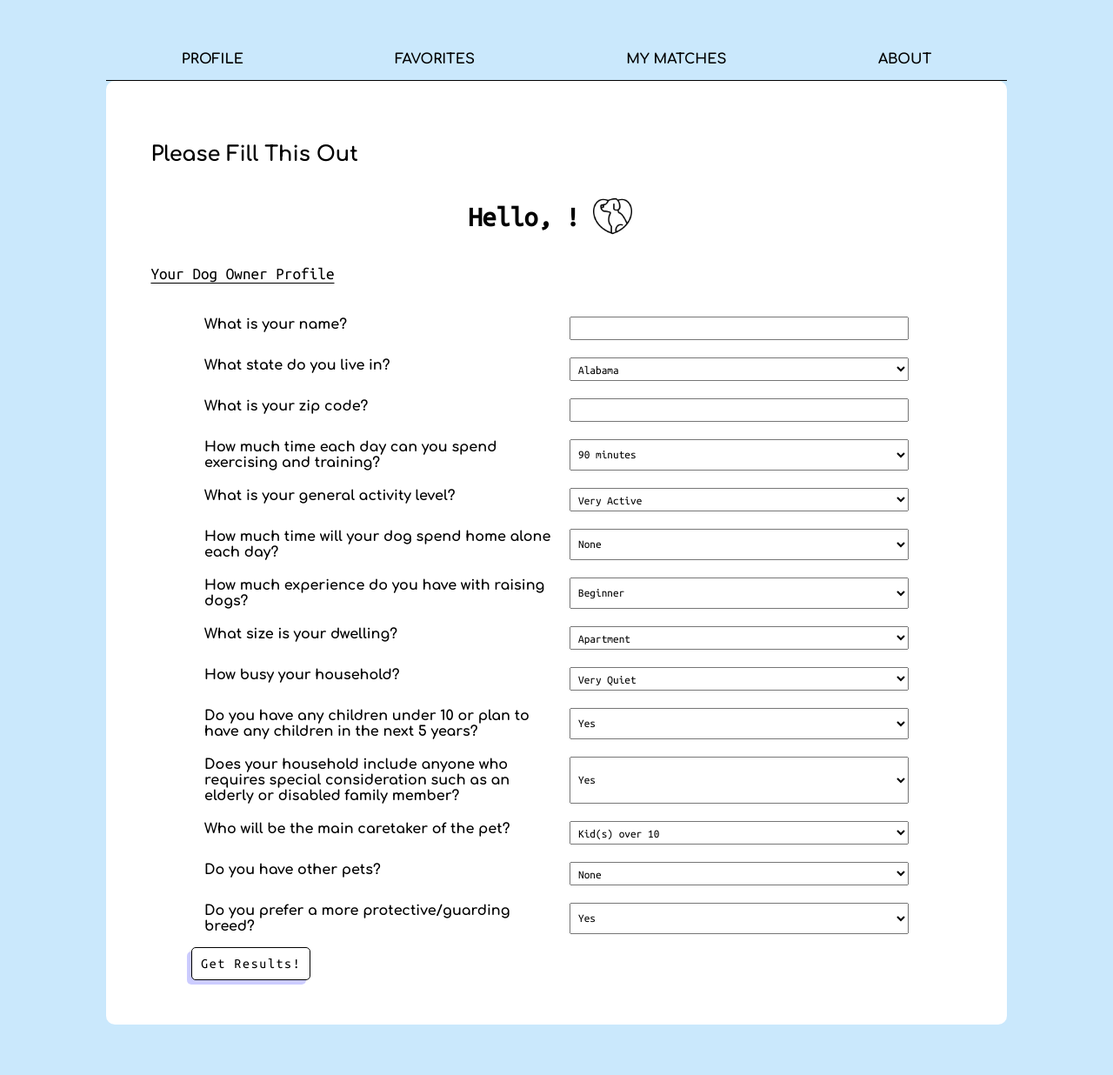
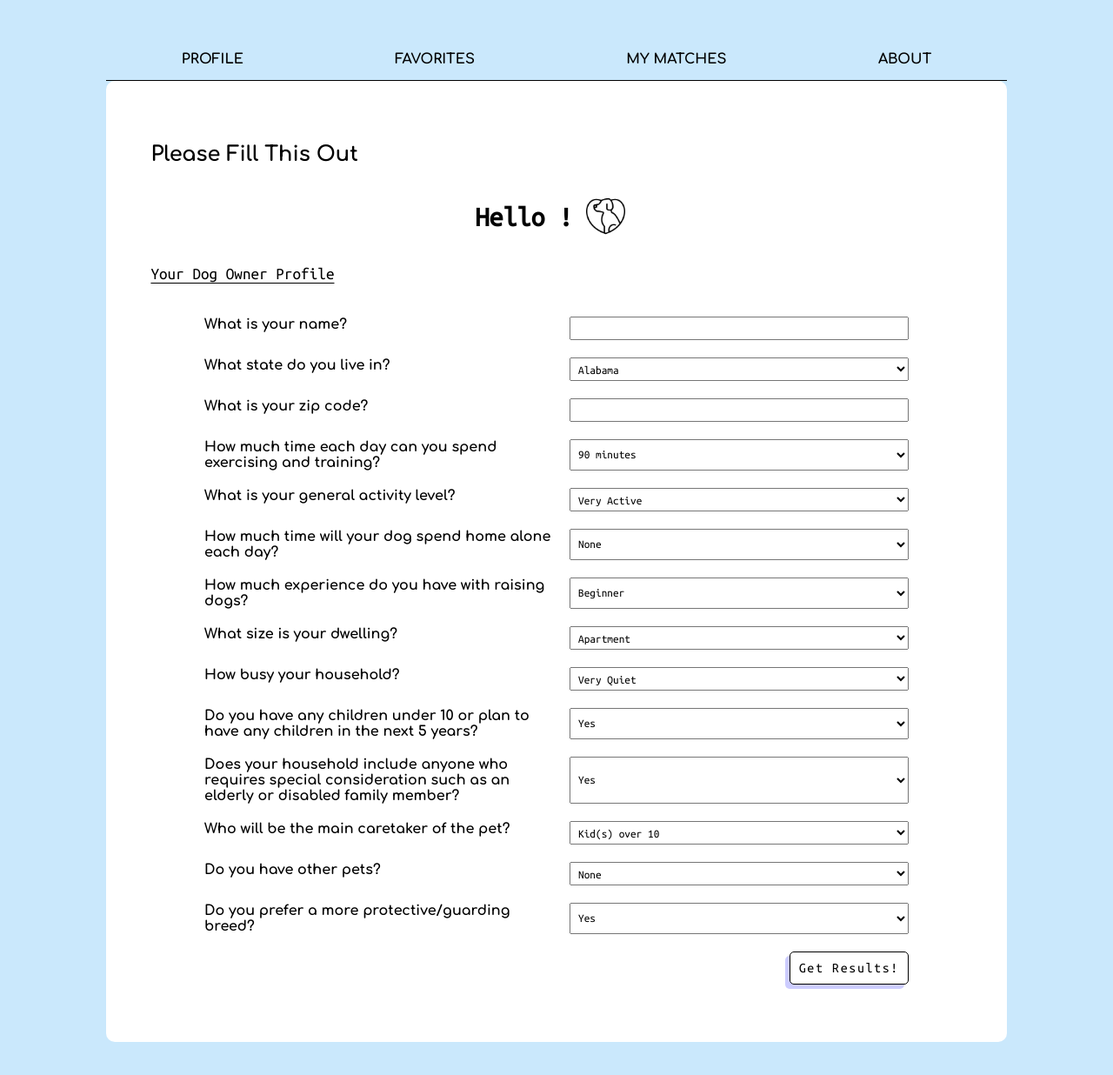
Before and after one commit to Dog-Match/dog-match-fe, a React (Create React App) app: page /noprofile in a window 1280 px wide. Shown: the top 1236 px of the page at 87% size. Built offline with nearby package versions, Linux system fonts and the light colour scheme; no server answers; the HTML template or start-up script is replaced by a standard one.

Commit message:
about styling, get results button, social media buttons, adjust loading bubble

```diff
--- a/src/ProfilePage.js
+++ b/src/ProfilePage.js
@@ -47,7 +47,7 @@ export default class ProfilePage extends Component {
           <></>
         }
         <header className="profile-header">
-          <h1>Hello, {this.state.user_name}!</h1>
+          <h1>Hello {this.state.user_name}!</h1>
           <img className="user-icon" src={icon} alt="user icon" />
         </header>
 
@@ -291,7 +291,9 @@ export default class ProfilePage extends Component {
                 <option value="1">No</option>
               </select>
             </label>
-            <button className="results-button"> Get Results!</button>
+            <div className="results-button-container">
+              <button className="results-button">Get Results!</button>
+            </div>
           </form>
 
         </section>
--- a/src/styles/NavBar.css
+++ b/src/styles/NavBar.css
@@ -18,7 +18,6 @@
 
   .nav-bar a {
     padding: 10px;
-
   }
 
   .nav-bar a:hover{
--- a/src/styles/Profile.css
+++ b/src/styles/Profile.css
@@ -53,7 +53,9 @@
 }
 
 .results-button-container {
-
+    display: flex;
+    justify-content: flex-end;
+    margin: 15px;
 }
 
 .results-button {
```
